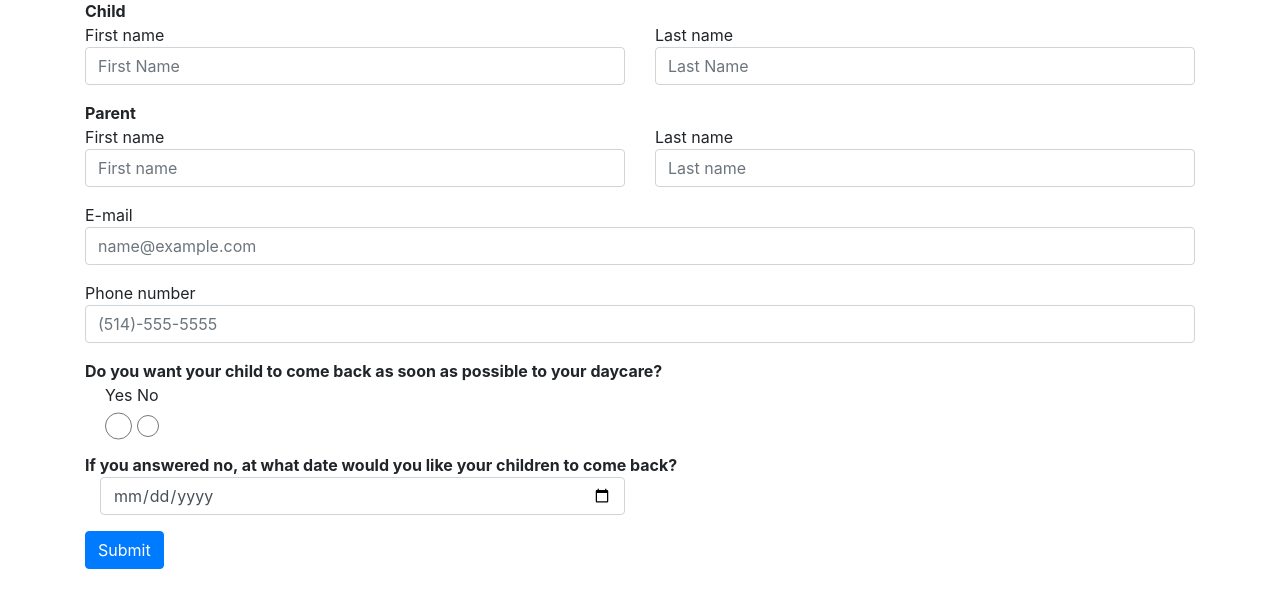
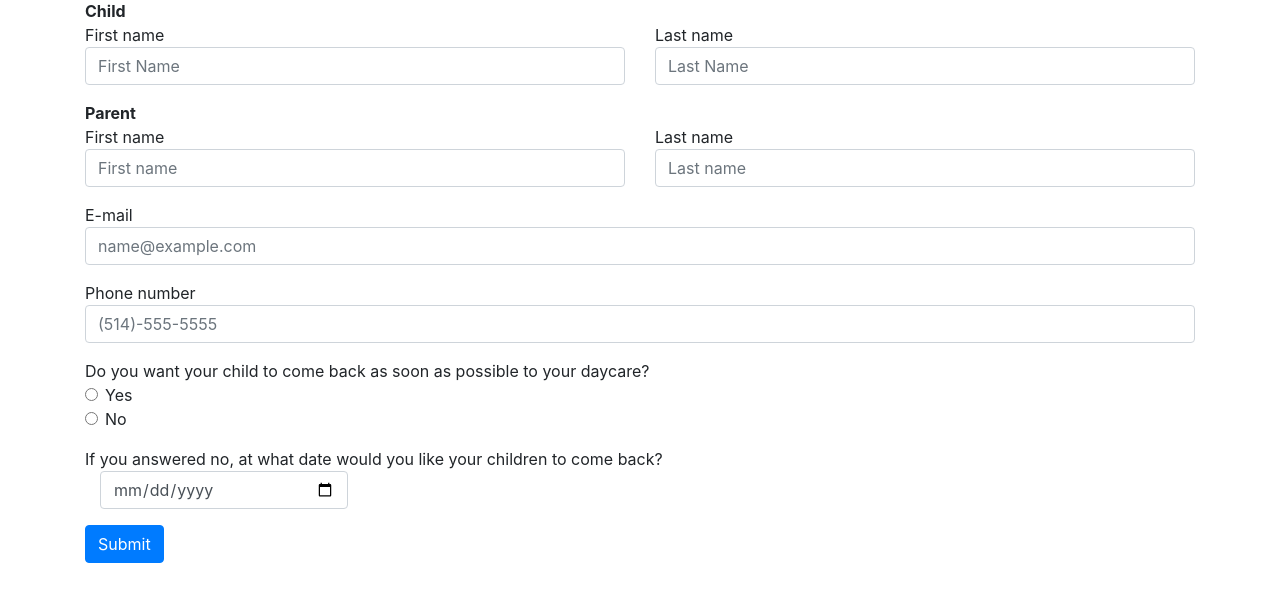
Before and after one commit to mtlberri/covidpolls, a Django app: page /covidpolls/ in a window 1280 px wide. Shown: the part 260-863 px from the top of the page. Before the commit the page ends 829 px from the top, so only its background shows below. Run offline with Django 3.2, Linux system fonts and the light colour scheme; some libraries are stand-ins or nearby versions.

Commit message:
Clean HTML verison using ModelForm from Django

```diff
--- a/covidpolls/forms.py
+++ b/covidpolls/forms.py
@@ -31,6 +31,6 @@ class ParentChildPreferenceForm(forms.ModelForm):
                                                        'placeholder': 'First Name'}),
             'child_last_name': forms.TextInput(attrs={'class': 'form-control',
                                                        'placeholder': 'Last Name'}),
-            'child_return_asap': forms.RadioSelect(choices=[(True, 'Yes'), (False, 'No')], attrs={'class': 'form-control'}),
+            'child_return_asap': forms.RadioSelect(choices=[(True, 'Yes'), (False, 'No')], attrs={'class': 'form-check-input'}),
             'child_date_return': forms.DateInput(attrs={'class': 'form-control', 'type': 'date'}),
         }
--- a/covidpolls/templates/covidpolls/index.html
+++ b/covidpolls/templates/covidpolls/index.html
@@ -52,18 +52,24 @@
             {{ form.parent_phone.label }}
             {{ form.parent_phone }}
         </div>
-        <b>Do you want your child to come back as soon as possible to your daycare?<br></b>
-        <div class="form-check">
-            {% for radio in form.child_return_asap %}
-                <label for="{{ radio.id_for_label }}">
+        Do you want your child to come back as soon as possible to your daycare?<br>
+        {% for radio in form.child_return_asap %}
+        <div class="form-group">
+            <div class="form-check">
+                {{ radio.tag }}
+                <label class="form-check-label" for="{{ radio.id_for_label }}">
                 {{ radio.choice_label }}
-                <span class="radio">{{ radio.tag }}</span>
                 </label>
+            </div>
             {% endfor %}
         </div>
-        <b>If you answered no, at what date would you like your children to come back?<br></b>
-        <div class="form-group col-md-6 col-sm-6 col-xs-12" width="12">
-            {{ form.child_date_return }}
+        If you answered no, at what date would you like your children to come back?<br>
+        <div class="container">
+            <div class="row">
+                <div class="form-group col-lg-3 col-md-3 col-sm-6 col-xs-12">
+                    {{ form.child_date_return }}
+                </div>
+            </div>
         </div>
         <button type="submit" class="btn btn-primary">Submit</button><br><br>
     </form>
```
